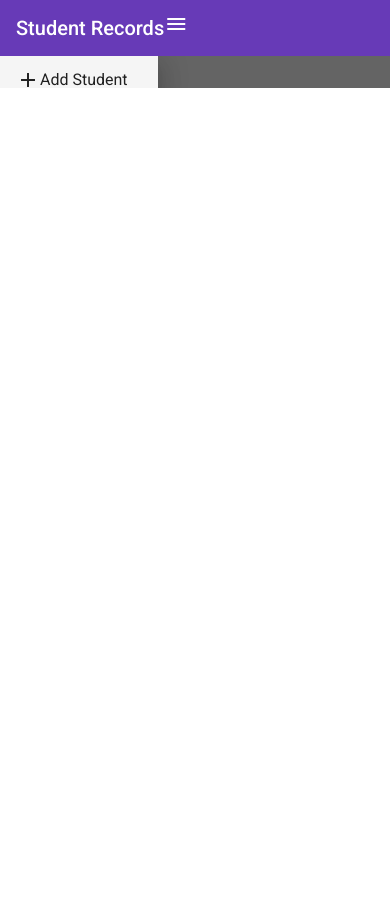
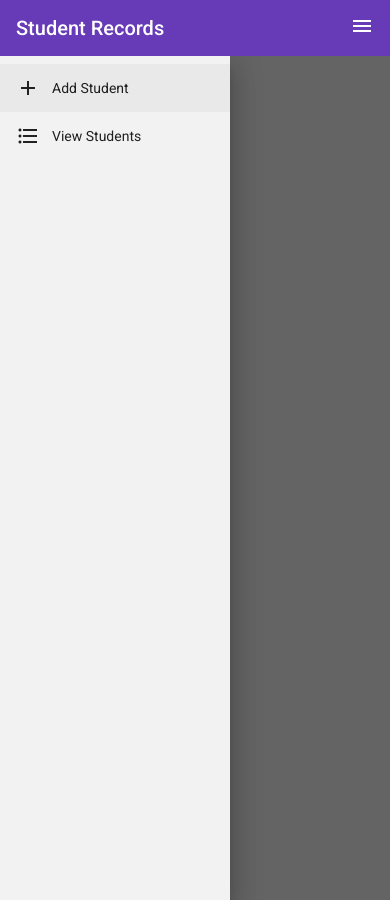
Before and after one commit to jamiepompei/angular-meanstack-angular-material, an Angular app: page /add-student in a window 390 px wide. Before the commit the page ends 844 px from the top, so only its background shows below. Built offline with nearby package versions, Linux system fonts and the light colour scheme.

Commit message:
added css

```diff
--- a/src/styles.css
+++ b/src/styles.css
@@ -2,3 +2,120 @@
 
 html, body { height: 100%; }
 body { margin: 0; font-family: Roboto, "Helvetica Neue", sans-serif; }
+.header{
+    justify-content: space-between;
+    position: sticky;
+    position: -webkit-sticky;
+    top: 0;
+    z-index: 1000;
+}
+.user-profile{
+    margin-left: 15px;
+    cursor: pointer;
+}
+.mat-sidenav-container{
+    height: 100%;
+    display: flex;
+    flex: 1 1 auto;
+}
+.mat-nav-list .mat-list-item{
+    font-size: 15px;
+}
+
+.nav-tool-items{
+    display: inline-block;
+    margin-right: 13px;
+}
+.mat-sidebav, .mat-sidenav-content{
+    padding: 15px;
+}
+.mat-list-item.active{
+    background: rgba(0, 0, 0, .04);
+}
+.mat-sidenav-content{
+    padding: 25px 40px 0;
+}
+.mat-sidenav{
+    background-color: #f2f2f2;
+    width: 250px;
+}
+mat-sidenav mat-icon{
+    margin-right: 12px;
+}
+.hamburger{
+    visibility: hidden !important;
+    margin-top: 5px;
+    cursor: pointer;
+}
+.mat-radio-button, .mat-radio-group{
+    margin-right: 25px;
+}
+.controlers-wrapper>*{
+    width: 100%;
+    padding: 0;
+}
+.misc-bottom-padding{
+    margin: 8px 0 10px;
+}
+.misc-bottom-padding mat-label{
+    margin-right: 15px;
+}
+mat-radio-group mat-radio-button{
+    margin-left:5px;
+}
+.button-wrapper button{
+    margin-right:5px;
+}
+table.mat-table,table{
+    width:100%;
+}
+.inner-wrapper{
+    padding:15px 0 130px;width:100%;
+}
+.inner-wrapper mat-card{
+    display:inline-block;margin:0 6% 0 0;vertical-align:top;width:44%;
+}
+.full-wrapper{
+    width:100%;
+}
+.multiple-items{
+    position:relative;
+}
+.multiple-items .tooltip-info{
+    right:0;top:7px;cursor:pointer;color:#a1a7c7;position:absolute;font-size:20px;
+}
+body .push-right{
+    margin-right:10px;
+}
+.no-data{
+    text-align:center;padding-top:30px;color:#6c75a9;
+}
+.button-wrapper{
+    margin:20px 0 0 0;
+}
+@media (max-width:1024px){
+    .inner-wrapper mat-card{
+        width: 100%;
+    }
+    .mat-sidenav-content{
+        padding: 20px 20px 0;
+    }
+    .misc-bottom-padding mat-label{
+        display: block;
+        padding-bottom: 10px;
+    }
+    .mat-sidenav{
+        width: 230px;
+    }
+    .mat-nav-list .mat-list-item{
+        font-size: 14px;
+    }
+}
+@media (max-width: 767px){
+    .nav-tool-items{
+    margin-right: 0;
+    }
+    .hamburger{
+        visibility: visible !important;
+    }
+}
```
